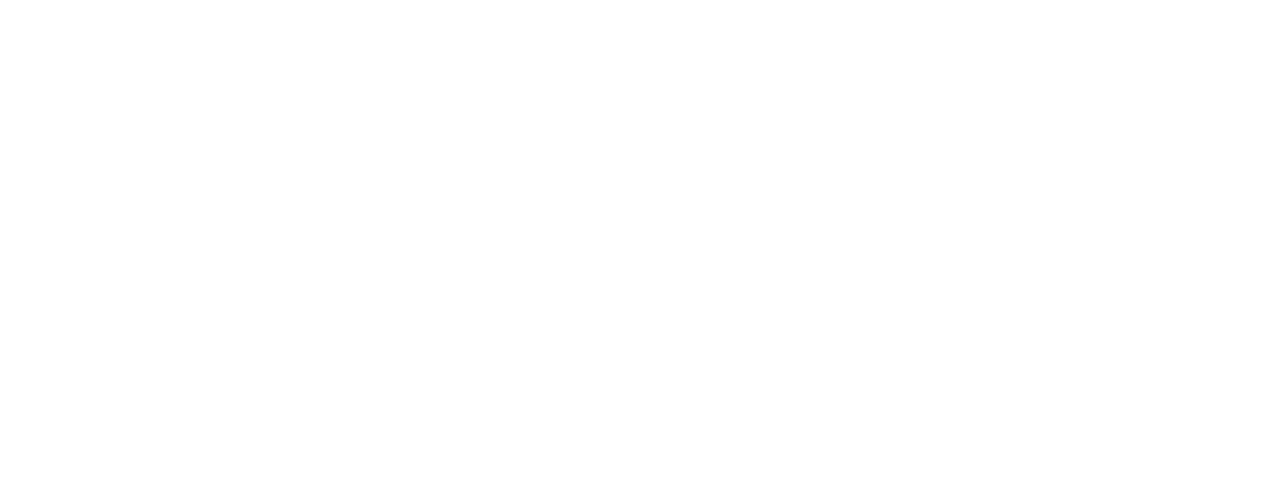
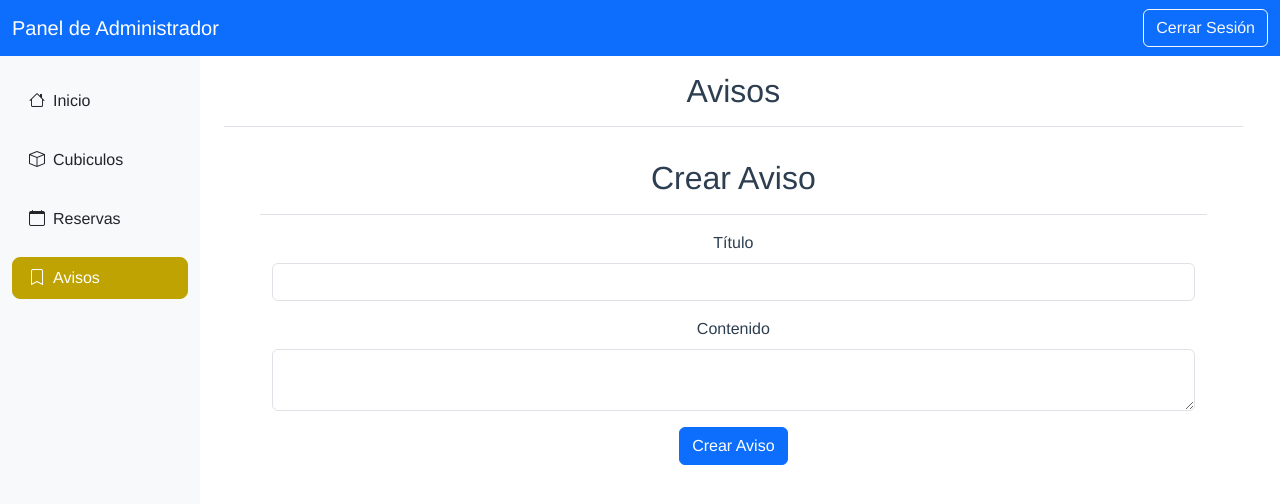
Before and after one commit to CodeBreaker518/biblio-cubiculos, a Vue app: page /admin/avisos in a window 1280 px wide. Before the commit this address had no page. Shown: the top 504 px of the page. Built offline with nearby package versions, Linux system fonts and the light colour scheme.

Commit message:
Actualizacion de vista admin

```diff
--- a/src/router/index.js
+++ b/src/router/index.js
@@ -4,6 +4,7 @@ import RegisterView from "../views/RegisterView.vue";
 import AdminView from "../views/admin/AdminView.vue";
 import AdminCubiculosView from "../views/admin/AdminCubiculosView.vue";
 import AdminReservasView from "../views/admin/AdminReservasView.vue";
+import AdminAvisosView from "../views/admin/AdminAvisosView.vue";
 
 const routes = [
   {
@@ -24,6 +25,11 @@ const routes = [
         path: "reservas",
         name: "Reservas",
         component: AdminReservasView,
+      },
+      {
+        path: "avisos",
+        name: "Avisos",
+        component: AdminAvisosView,
       },
     ],
     component: AdminView,
--- a/src/views/RegisterView.vue
+++ b/src/views/RegisterView.vue
@@ -96,12 +96,6 @@ export default {
         return;
       }
 
-      // Envía el correo de verificación
-      this.enviarCorreoVerificacion();
-
-      // Muestra la alerta
-      alert("Se ha enviado un correo de verificación a " + this.correo);
-
       // submit the form and clear the fields
       console.log({
         nombre: this.nombre,
@@ -120,10 +114,6 @@ export default {
       this.rolSeleccionado = null;
       this.nua = "";
       this.nue = "";
-    },
-    enviarCorreoVerificacion() {
-
-      console.log("Correo de verificación enviado a: " + this.correo);
     },
   },
 };
--- /dev/null
+++ b/src/views/admin/AdminAvisosView.vue
@@ -0,0 +1,53 @@
+<template>
+    <div class="container-fluid">
+      <div class="row">
+        <main class="col-md-9 col-lg-10 px-md-4">
+          <div class="pt-3 pb-2 mb-3 border-bottom">
+            <h1 class="h2">Crear Aviso</h1>
+          </div>
+          <div class="container">
+            <form @submit.prevent="crearAviso">
+              <div class="mb-3">
+                <label for="titulo" class="form-label">Título</label>
+                <input type="text" class="form-control" id="titulo" v-model="nuevoAviso.titulo" required>
+              </div>
+              <div class="mb-3">
+                <label for="contenido" class="form-label">Contenido</label>
+                <textarea class="form-control" id="contenido" v-model="nuevoAviso.contenido" required></textarea>
+              </div>
+              <button type="submit" class="btn btn-primary">Crear Aviso</button>
+            </form>
+          </div>
+        </main>
+      </div>
+    </div>
+  </template>
+
+  <script>
+  export default {
+    data() {
+      return {
+        nuevoAviso: {
+          titulo: '',
+          contenido: ''
+        }
+      };
+    },
+    methods: {
+      crearAviso() {
+        // Emitir el evento 'nuevo-aviso-creado' junto con el nuevo aviso
+        this.$emit('nuevo-aviso-creado', this.nuevoAviso);
+
+        // Limpiar los campos del formulario
+        this.nuevoAviso.titulo = '';
+        this.nuevoAviso.contenido = '';
+      }
+    }
+  }
+  </script>
+
+  <style scoped>
+  main {
+    width: 100%;
+  }
+  </style>
--- a/src/views/admin/AdminView.vue
+++ b/src/views/admin/AdminView.vue
@@ -1,23 +1,12 @@
-<script setup>
-import { RouterLink, RouterView } from 'vue-router'
-
-const links = [
-  { to: '/admin', text: 'Inicio', icon: 'bi bi-house' },
-  { to: '/admin/cubiculos', text: 'Cubiculos', icon: 'bi bi-box' },
-  { to: '/admin/reservas', text: 'Reservas', icon: 'bi bi-calendar' }
-  // { to: '/admin/usuarios', text: 'Usuarios', icon: 'bi bi-person' },
-]
-</script>
-
 <template>
   <!-- Header -->
-  <div class="">
+  <div>
     <header class="navbar navbar-dark d-flex bg-primary">
       <div class="container-fluid">
         <a class="navbar-brand" href="#">Panel de Administrador</a>
 
-        <div class="">
-          <button class="btn btn-outline-light" type="button">Cerrar Sesion</button>
+        <div>
+          <button @click="logout" class="btn btn-outline-light" type="button">Cerrar Sesión</button>
         </div>
       </div>
     </header>
@@ -56,13 +45,64 @@ const links = [
           </div>
           <!-- Aquí puedes poner el contenido principal de tu página -->
           <div class="container">
-            <RouterView />
+            <!-- Verificar si estamos en la sección de inicio y mostrar las tarjetas de cubículos -->
+            <div v-if="$route.path === '/admin'">
+              <h2>Listado de Cubículos</h2>
+              <div class="row">
+                <div
+                  class="col-md-4"
+                  v-for="cubiculo in cubiculos"
+                  :key="cubiculo.id"
+                >
+                  <div class="card mb-3">
+                    <div class="card-body">
+                      <h5 class="card-title">{{ cubiculo.name }}</h5>
+                      <p class="card-text">
+                        {{ cubiculo.estudiante ? 'Estudiante: ' + cubiculo.estudiante : 'Disponible' }}
+                      </p>
+                      <p class="card-text">
+                        {{ cubiculo.tiempo ? 'Tiempo: ' + cubiculo.tiempo : '' }}
+                      </p>
+                      <button @click="aceptarSolicitud(cubiculo.id)" class="btn btn-aceptar">Aceptar</button>
+                      <button @click="cancelarSolicitud(cubiculo.id)" class="btn btn-cancelar">Cancelar</button>
+                    </div>
+                  </div>
+                </div>
+              </div>
+            </div>
+            <!-- Sistema de solicitudes de cubículos -->
+            <router-view v-else />
           </div>
         </main>
       </div>
     </div>
   </div>
 </template>
+
+<script setup>
+import { RouterLink, RouterView, useRouter } from 'vue-router'
+
+const router = useRouter();
+
+const logout = () => {
+  router.push('/');
+}
+
+const links = [
+  { to: '/admin', text: 'Inicio', icon: 'bi bi-house' },
+  { to: '/admin/cubiculos', text: 'Cubiculos', icon: 'bi bi-box' },
+  { to: '/admin/reservas', text: 'Reservas', icon: 'bi bi-calendar' },
+  { to: '/admin/avisos', text: 'Avisos', icon: 'bi bi-bookmark'},
+]
+
+const cubiculos = [
+  { id: 1, name: 'Cubículo 1', estudiante: 'Juan Pérez', tiempo: '2 horas' },
+  { id: 2, name: 'Cubículo 2', estudiante: 'Diego Diaz', tiempo: '2 horas' },
+  { id: 3, name: 'Cubículo 3', estudiante: 'María López', tiempo: '1 hora' },
+  // Agrega más cubículos si es necesario
+]
+
+</script>
 
 <style scoped>
 .active {
@@ -86,26 +126,39 @@ const links = [
 }
 
 .nav-item {
-  list-style-type: none;
+  list-style-type: none; /* Eliminar los puntos de la lista */
   transition: 300ms all;
   background-color: #f8f9fa;
   box-shadow: 0;
   border: 1px solid #f8f9fa;
+  border-radius: 10px; /* Añadir bordes redondeados */
+  margin-bottom: 10px; /* Espacio entre elementos de la lista */
 }
 
 .nav-item:hover {
-  background-color: #c9a400;
+  background-color: #bfa303; /* Cambiar el color de fondo al pasar el ratón */
   color: white !important;
 }
 .nav-item.active {
   color: white !important;
-  border: 1px solid #c9a400;
-  background-color: #c9a400;
+  border: 1px solid #bfa303; /* Cambiar el borde activo */
+  background-color: #bfa303;
 }
 
-.transition-colors {
-  transition:
-    background-color 0.2s ease-in-out,
-    color 0.2s ease-in-out;
+/* Estilos para los botones de aceptar y cancelar */
+.btn-aceptar {
+  background-color: #28a745; /* Color verde */
+  border-color: #28a745;
+}
+
+.btn-cancelar {
+  background-color: #dc3545; /* Color rojo */
+  border-color: #dc3545;
+}
+
+.btn-aceptar:hover,
+.btn-cancelar:hover {
+  background-color: #218838; /* Cambio de tono al pasar el ratón */
+  border-color: #218838;
 }
 </style>
```
